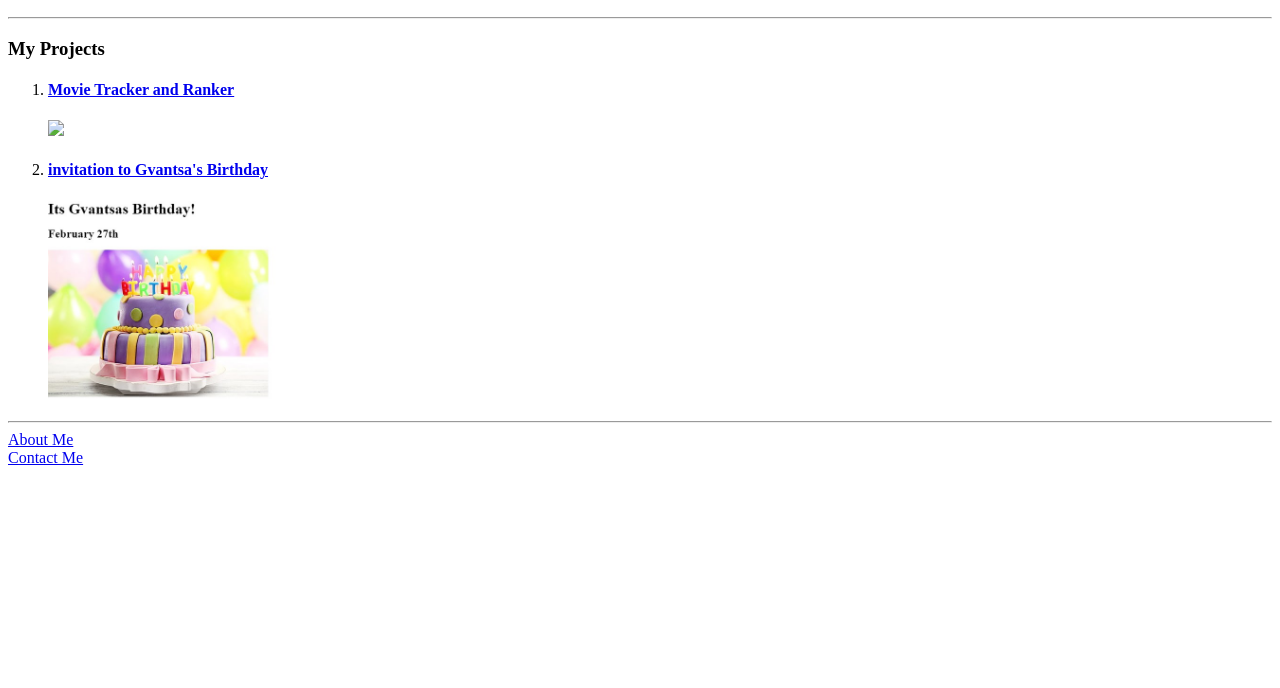
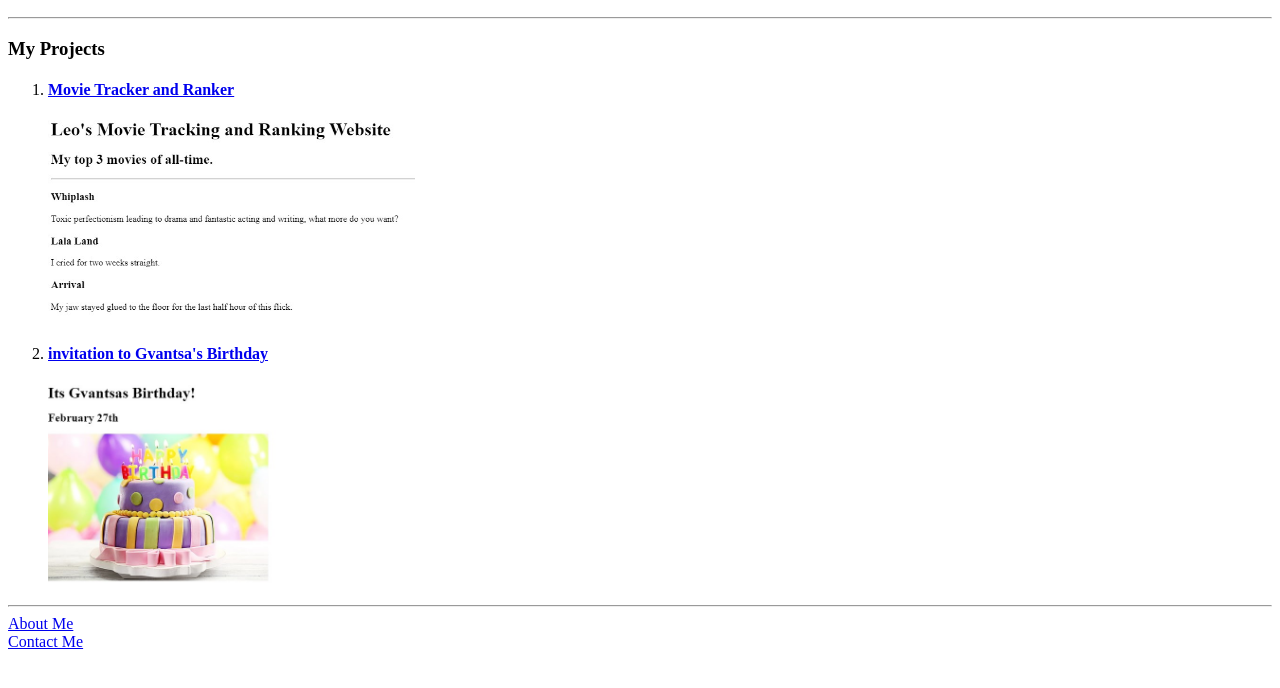
Before and after one commit to Lrssw1/HTML-Portfolio, a plain HTML site: page index.html in a window 1280 px wide. Shown: the part 110-798 px from the top of the page. Drawn offline with Linux system fonts and the light colour scheme.

Commit message:
Add files via upload

```diff
--- a/index.html
+++ b/index.html
@@ -27,7 +27,7 @@ https://developer.mozilla.org/en-US/docs/Web/HTML/Element/img#attr-height -->
     <h3>My Projects</h3>
         <ol>
         <li><h4><a href="./public/movie-ranking.html">Movie Tracker and Ranker </a></h4>
-            <img src="./assets/images/movie-ranking.png" height="200"></li>
+            <img src="./assets/images/Movies.jpg" height="200"></li>
         <li><h4><a href="./public/birthday-invite.html">invitation to Gvantsa's Birthday</a></h4>
             <img src="./assets/images/Bday.jpg" height="200" alt=""></li>
         </ol>
```
